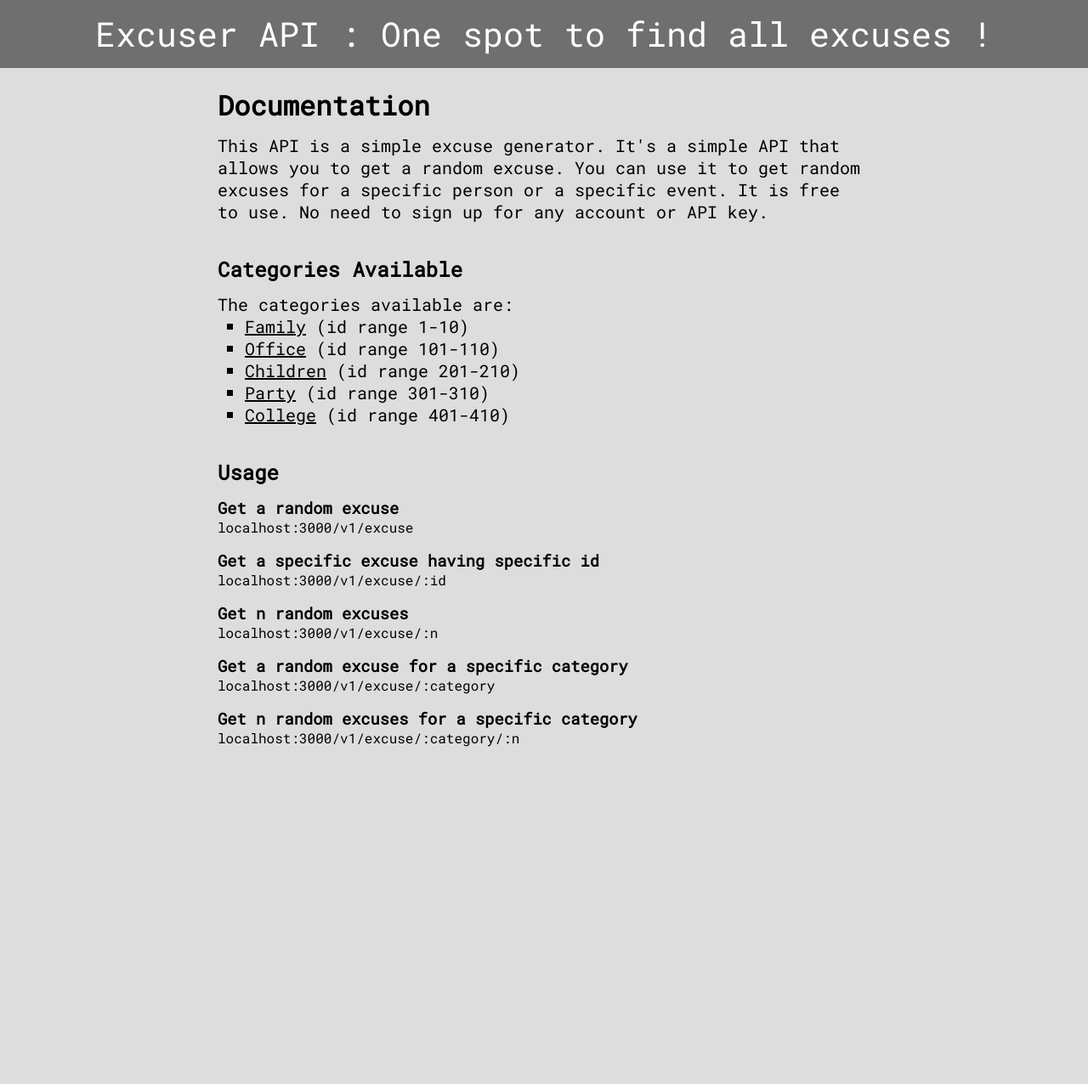
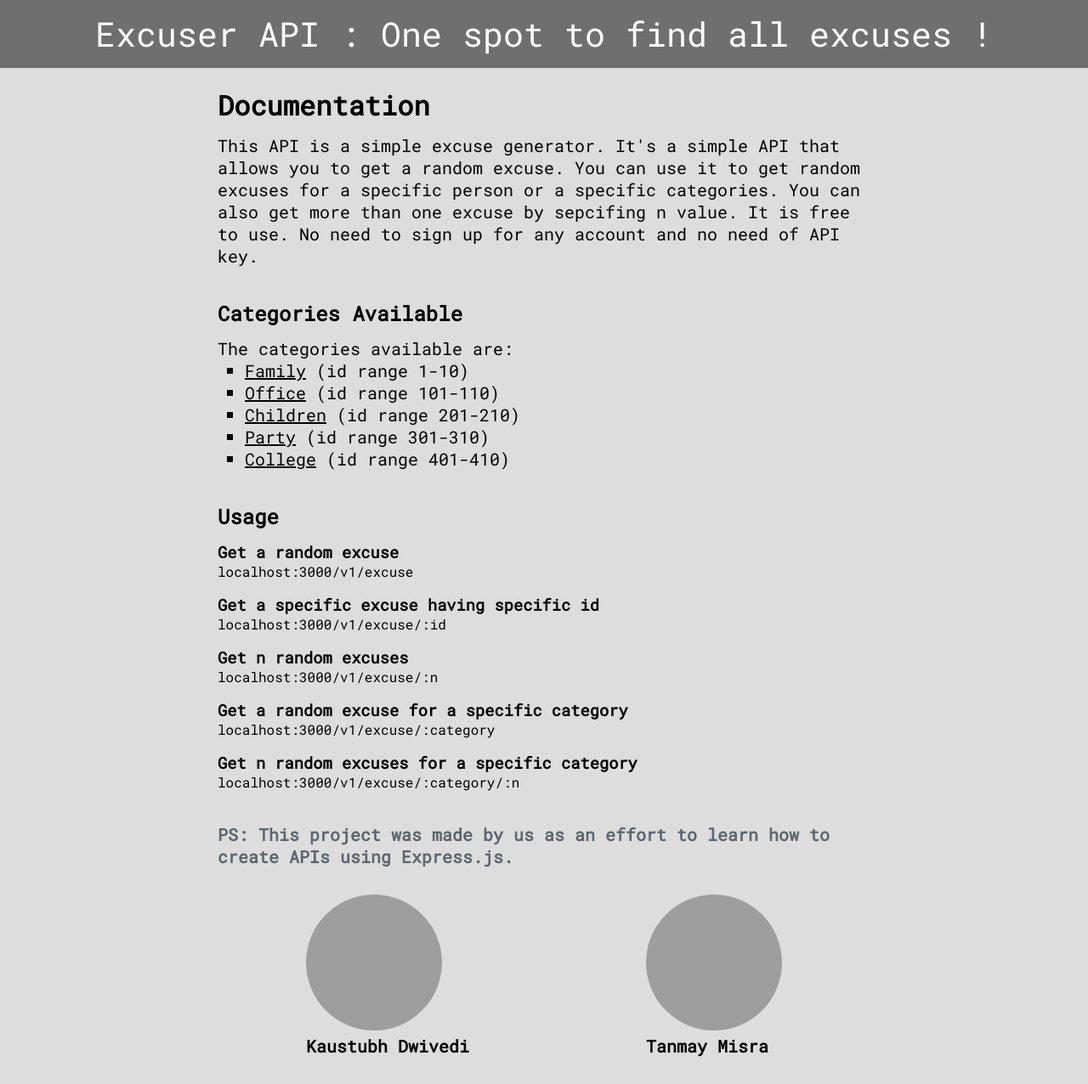
Before and after one commit to primeTanM/Excuser, a website: page index.html in a window 1280 px wide. Shown: the whole page at 85% size. Before the commit the page ends 895 px from the top, so only its background shows below. Drawn offline with Linux system fonts and the light colour scheme; grey boxes are pictures that could not be loaded.

Commit message:
added footer and other stuff

```diff
--- a/index.html
+++ b/index.html
@@ -14,9 +14,12 @@
 
     <h1>Documentation</h1>
     <p class="documentation">
-        This API is a simple excuse generator. It's a simple API that allows you to get a random excuse. You can use it to get random excuses for a specific person or a specific event. It is free to use. No need to sign up for any account or API key.
-        <!-- This project was made by us as an effort to learn how to create APIs using
-      Express.js. <br /> -->
+        This API is a simple excuse generator.
+         It's a simple API that allows you to get a random excuse.
+         You can use it to get random excuses for a specific person or a specific categories.
+         You can also get more than one excuse  by sepcifing n value.
+         It is free to use.
+         No need to sign up for any account and no need of API key.
     </p>
 
 
@@ -83,6 +86,31 @@
             <code>localhost:3000/v1/excuse/:category/:n</code>
         </p>
 
+    <footer>
+
+    <div class="PS">
+        PS: This project was made by us as an effort to learn how to create APIs using Express.js.<br />
+    </div>
+
+        <div class="authors">
+
+            <div class="kaustubh">
+                <a href="https://github.com/onlykingkd">
+                    <img src="https://avatars.githubusercontent.com/u/55577276?v=4" alt="onlykingkd" />
+                    <div class="info">Kaustubh Dwivedi</div>
+                </a>
+            </div>
+
+            <div class="tanmay">
+                <a href="https://github.com/primetanm">
+                    <img src="https://avatars.githubusercontent.com/u/72358736?v=4" alt="onlykingkd" />
+                    <div class="info">Tanmay Misra</div>
+                </a>
+            </div>
+
+        </div>
+
+    </footer>
 
 
 </body>
--- a/styles.css
+++ b/styles.css
@@ -48,7 +48,8 @@ h3 {
 
 .documentation,
 .categories,
-.usage {
+.usage,
+footer {
   width: 60%;
   height: auto;
   margin: auto;
@@ -77,11 +78,11 @@ ul {
   font-size: 20px;
 }
 
-.span-left{
+.span-left {
   text-decoration: underline;
 }
-.span-right{
-    cursor: default
+.span-right {
+  cursor: default;
 }
 
 a,
@@ -91,3 +92,28 @@ a:active {
   color: rgb(0, 0, 0);
   text-decoration: none;
 }
+
+footer {
+  margin-top: 3%;
+  font-size: 20px;
+  font-weight: 600;
+}
+
+.PS {
+  color: rgb(93, 102, 112);
+  margin-bottom: 2rem;
+}
+
+.authors{
+    display: flex;
+    flex-direction: row;
+    justify-content: space-around;
+    align-items: center;
+    padding-bottom: 2rem;
+}
+
+img {
+  border-radius: 50%;
+  width: 10rem;
+  height: 10rem;
+}
```
Lines whose indentation alone changed are shown as unchanged.
